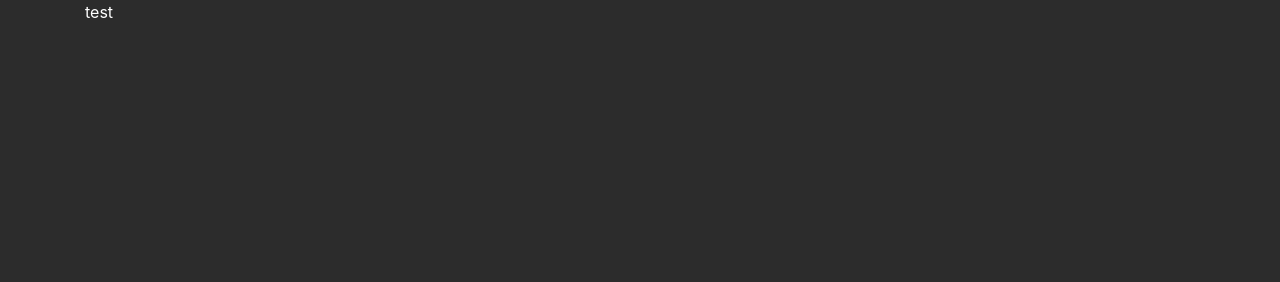
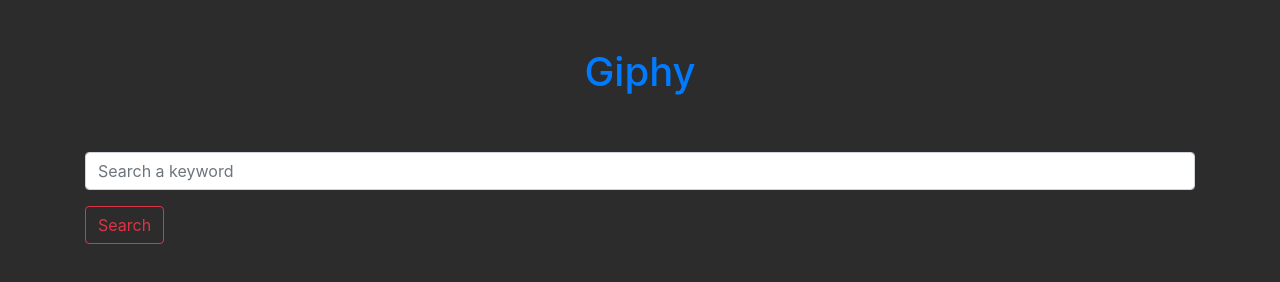
Before and after one commit to nemixu/giphy-app, a plain HTML site: page index.html in a window 1280 px wide. Drawn offline with nearby package versions, Linux system fonts and the light colour scheme.

Commit message:
added searchbar, and container

```diff
--- a/index.html
+++ b/index.html
@@ -7,21 +7,35 @@
       rel="stylesheet"
       href="https://cdn.jsdelivr.net/npm/bootstrap@4.5.3/dist/css/bootstrap.min.css"
     />
-
+    <link href="https://fonts.googleapis.com/css2?family=Kanit&display=swap" rel="stylesheet">
     <link rel="stylesheet" href="assets/css/styles.css" />
     <title>Gif generator application</title>
   </head>
   <body>
     <div class="section background">
-      <div class="container">
+      <div class="container-fluid">
         <div class="row">
-          <div class="col text-white">test</div>
+          <div class="col text-white text-center">
+            <h1 class="pb-5 mt-5"><a href="/">Giphy</a></h1>
+          </div>
         </div>
       </div>
+      <!-- Search bar -->
+      <div class="container search-container mb-5">
+        <div class="row">
+          <div class="col search-col">
+              <input class="form-control mr-sm-2 mb-3" type="search" placeholder="Search a keyword" aria-label="Search" id="input">
+              <button class="btn btn-outline-danger my-2 my-sm-0" onclick="search()">Search</button>
+          </div>
+        </div>
+      </div>
+    </div>
+    <div class="container-fluid image-container text-center " id="image">
     </div>
 
     <script src="https://code.jquery.com/jquery-3.5.1.slim.min.js"></script>
     <script src="https://cdn.jsdelivr.net/npm/bootstrap@4.5.3/dist/js/bootstrap.bundle.min.js"></script>
+    <script type='text/javascript' src='assets/js/config.js'></script>
     <script src="assets/js/main.js"></script>
   </body>
 </html>
```
